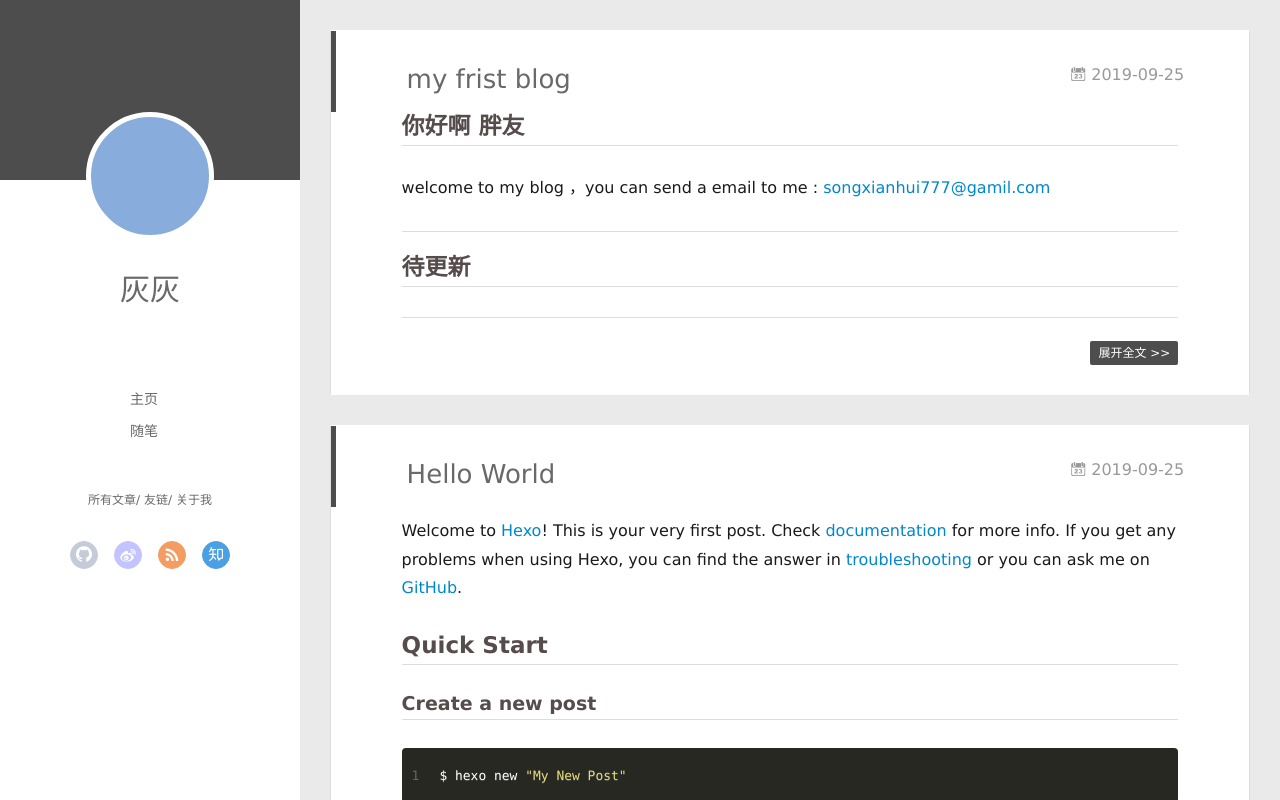
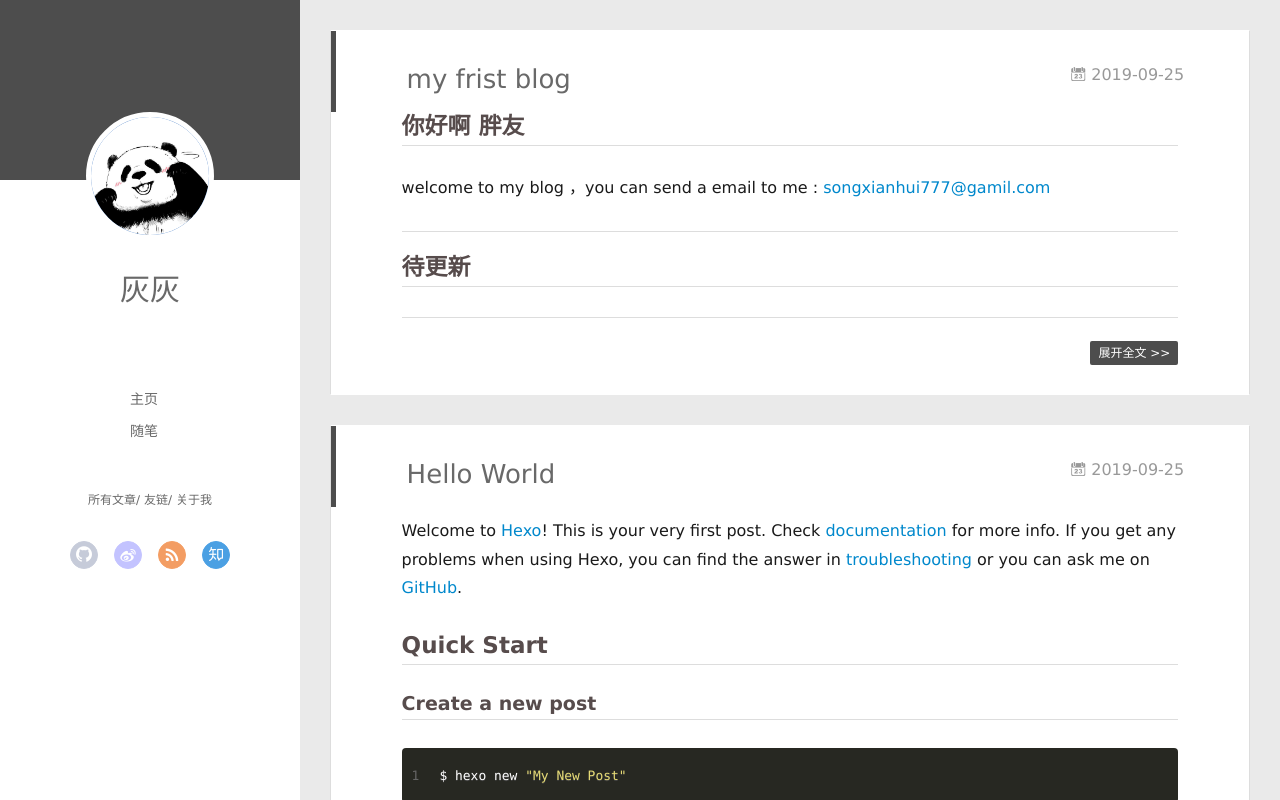
Before and after one commit to graystones/graystones.github.io, a plain HTML site: page index.html in a window 1280 px wide. Drawn offline with Linux system fonts and the light colour scheme; no server answers.

Commit message:
Site updated: 2019-09-25 19:35:28

```diff
--- a/index.html
+++ b/index.html
@@ -43,7 +43,7 @@
 <div class="intrude-less">
 	<header id="header" class="inner">
 		<a href="/" class="profilepic">
-			<img src="" class="js-avatar">
+			<img src="/img/photo.jpeg" class="js-avatar">
 		</a>
 		<hgroup>
 		  <h1 class="header-author"><a href="/">灰灰</a></h1>
```
Also changed, not shown: img/photo.jpeg (added).
